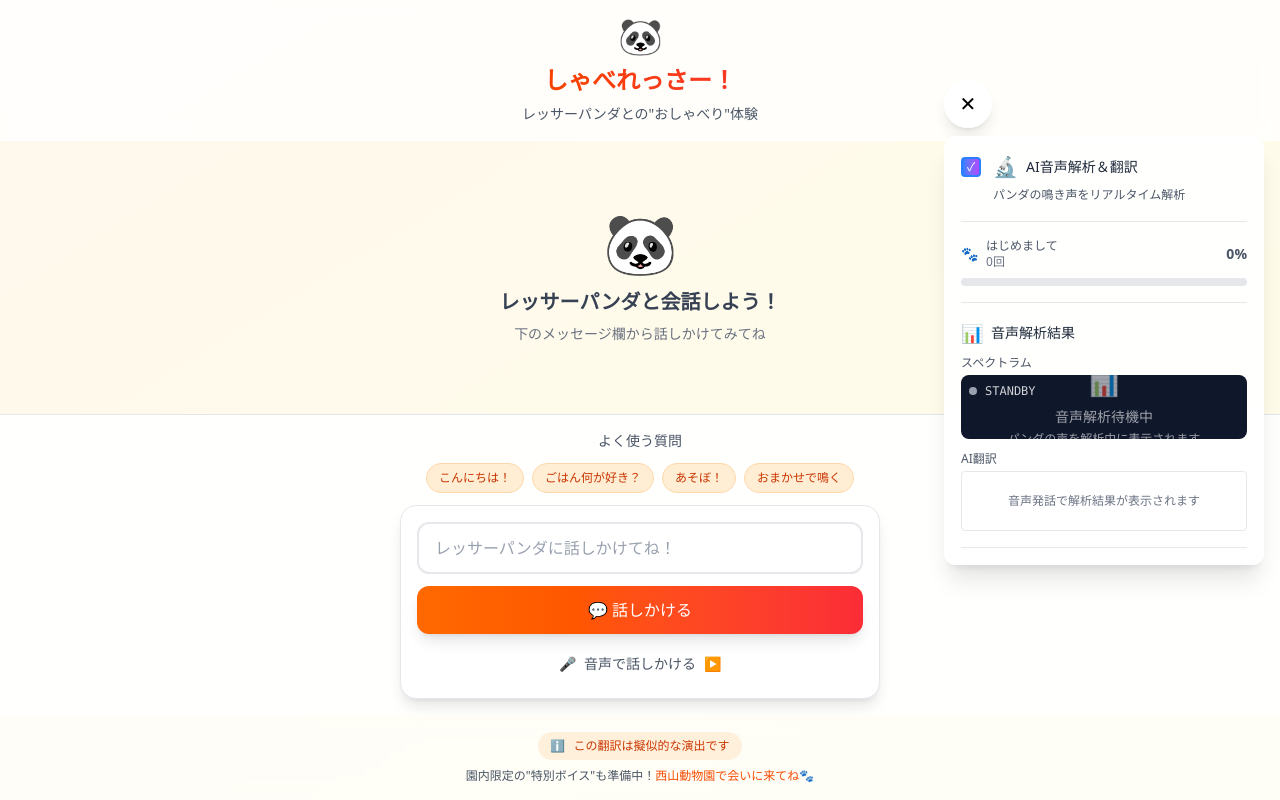
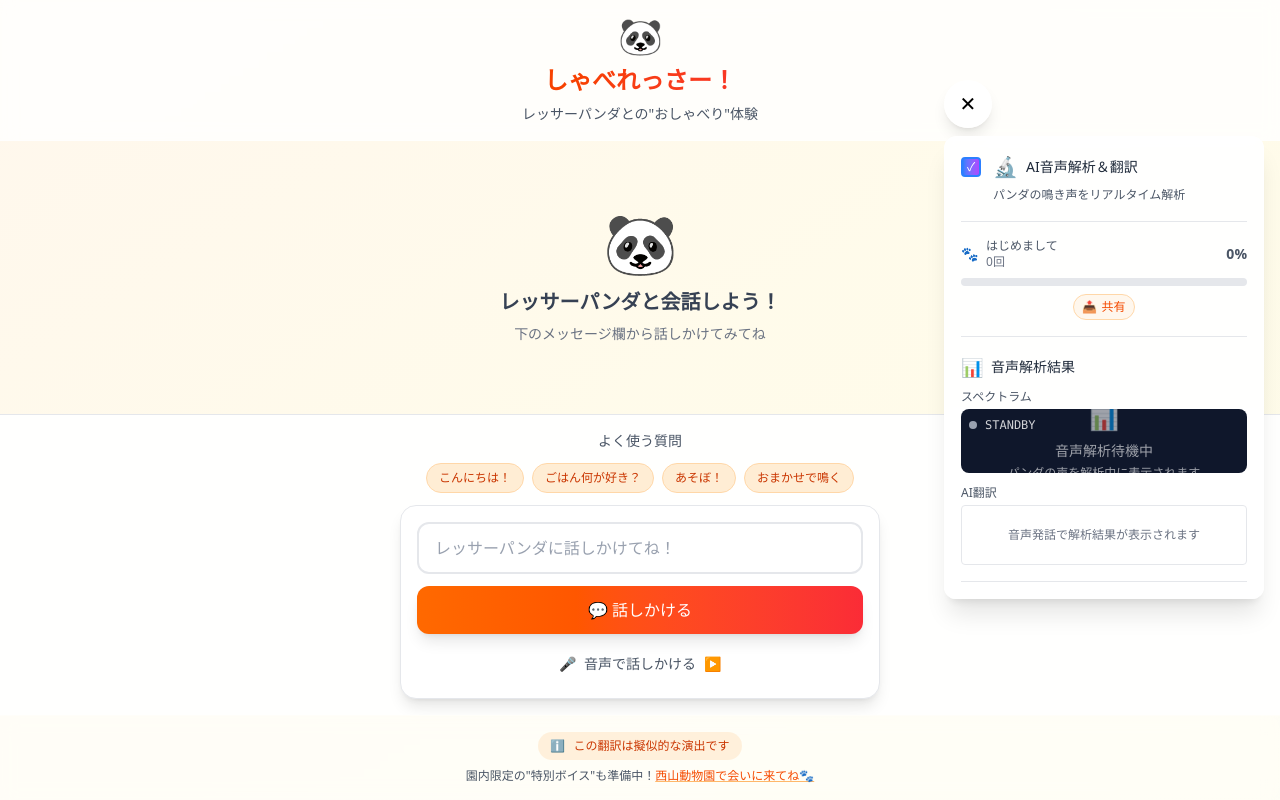
Before and after one commit to TIshow/zoo-hackathon-demo, a Next.js app: page / in a window 1280 px wide. Both pictures are taken after a click on the button "⚙️". Built offline with nearby package versions, Linux system fonts and the light colour scheme.

Commit message:
fix: resolved bug not show the sns sharing

```diff
--- a/src/app/page.tsx
+++ b/src/app/page.tsx
@@ -580,7 +580,14 @@ export default function Home() {
           </div>
           <p className="text-xs text-gray-600">
             園内限定の&quot;特別ボイス&quot;も準備中！
-            <span className="font-medium text-orange-600">西山動物園で会いに来てね🐾</span>
+            <a
+              href="https://www.city.sabae.fukui.jp/nishiyama_zoo/"
+              target="_blank"
+              rel="noopener noreferrer"
+              className="font-medium text-orange-600 hover:text-orange-700 underline decoration-orange-300 hover:decoration-orange-500 transition-colors"
+            >
+              西山動物園で会いに来てね🐾
+            </a>
           </p>
         </div>
       </footer>
--- a/src/components/IntimacyGaugeClient.tsx
+++ b/src/components/IntimacyGaugeClient.tsx
@@ -139,12 +139,25 @@ export default function IntimacyGaugeClient({
         </div>
 
         {/* コンパクトプログレスバー */}
-        <div className="w-full bg-gray-200 rounded-full h-2">
+        <div className="w-full bg-gray-200 rounded-full h-2 mb-2">
           <div
             className={`h-2 ${style.bg} rounded-full transition-all duration-500 ease-out`}
             style={{ width: `${displayLevel}%` }}
           />
         </div>
+
+        {/* コンパクト共有ボタン */}
+        {onShareCard && (
+          <div className="flex justify-center">
+            <button
+              onClick={onShareCard}
+              className="text-xs bg-orange-50 hover:bg-orange-100 text-orange-600 px-2 py-1 rounded-full border border-orange-200 hover:border-orange-300 transition-colors flex items-center gap-1"
+            >
+              <span>📤</span>
+              <span>共有</span>
+            </button>
+          </div>
+        )}
       </div>
     )
   }
```
